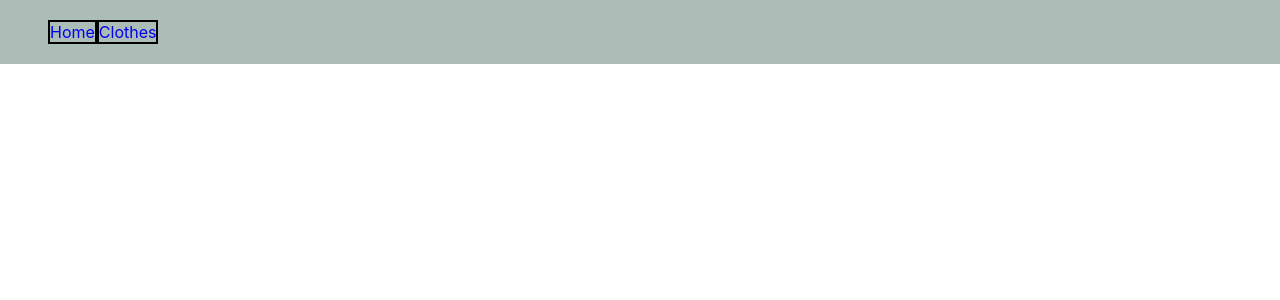
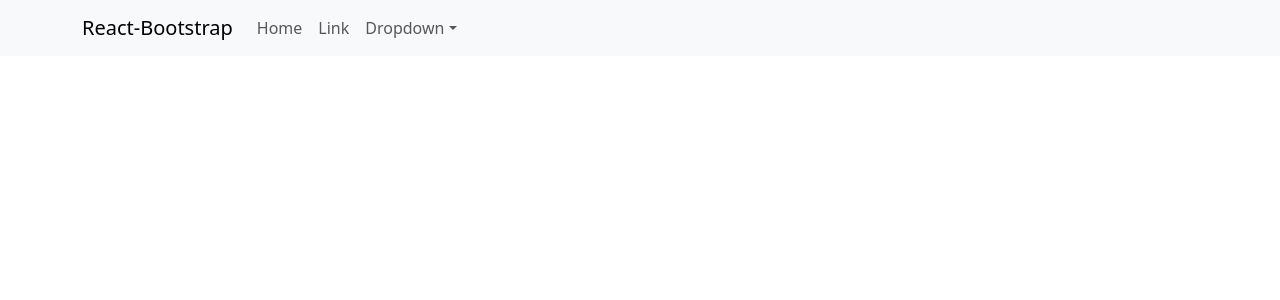
Before and after one commit to hsharma7828/clothes-ordering-app, a React (Create React App) app: page / in a window 1280 px wide. Shown: the top 300 px of the page. Built offline with nearby package versions, Linux system fonts and the light colour scheme.

Commit message:
React Bootstarp setup for the application

```diff
--- a/src/components/layout/mainNavigation.js
+++ b/src/components/layout/mainNavigation.js
@@ -1,26 +1,33 @@
-import { NavLink } from "react-router-dom";
-import classes from "./mainNavigation.module.css";
+import Container from "react-bootstrap/Container";
+import Nav from "react-bootstrap/Nav";
+import Navbar from "react-bootstrap/Navbar";
+import NavDropdown from "react-bootstrap/NavDropdown";
 
 function MainNavigation() {
   return (
-    <header>
-      <nav>
-        <ul className={classes.unOrderesList}>
-          <NavLink className={classes.listItem} to={"/"}>
-            Home
-          </NavLink>
-          <NavLink className={classes.listItem} to={"/clothes"}>
-            Clothes
-          </NavLink>
-          {/* <li>
-            <NavLink to={}>Contact</NavLink>
-          </li>
-          <li>
-            <NavLink to={}>About</NavLink>
-          </li> */}
-        </ul>
-      </nav>
-    </header>
+    <Navbar expand="lg" className="bg-body-tertiary">
+      <Container>
+        <Navbar.Brand href="#home">React-Bootstrap</Navbar.Brand>
+        <Navbar.Toggle aria-controls="basic-navbar-nav" />
+        <Navbar.Collapse id="basic-navbar-nav">
+          <Nav className="me-auto">
+            <Nav.Link href="#home">Home</Nav.Link>
+            <Nav.Link href="#link">Link</Nav.Link>
+            <NavDropdown title="Dropdown" id="basic-nav-dropdown">
+              <NavDropdown.Item href="#action/3.1">Action</NavDropdown.Item>
+              <NavDropdown.Item href="#action/3.2">
+                Another action
+              </NavDropdown.Item>
+              <NavDropdown.Item href="#action/3.3">Something</NavDropdown.Item>
+              <NavDropdown.Divider />
+              <NavDropdown.Item href="#action/3.4">
+                Separated link
+              </NavDropdown.Item>
+            </NavDropdown>
+          </Nav>
+        </Navbar.Collapse>
+      </Container>
+    </Navbar>
   );
 }
 
```
Also changed, not shown: src/index.js (+11 -6 lines).
